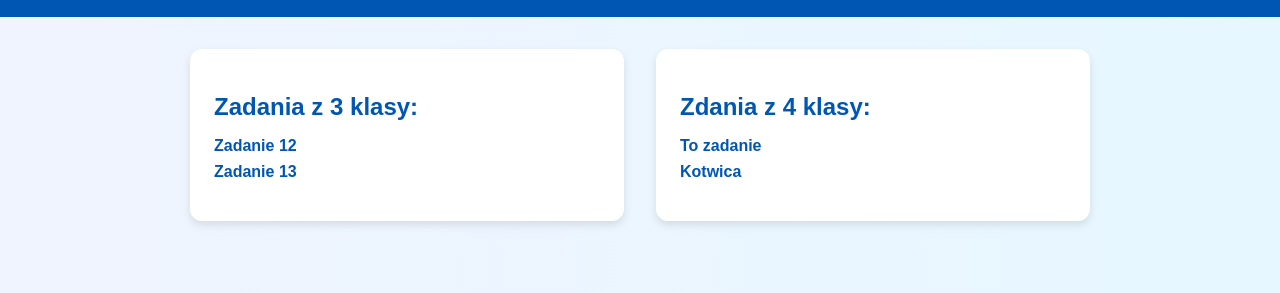
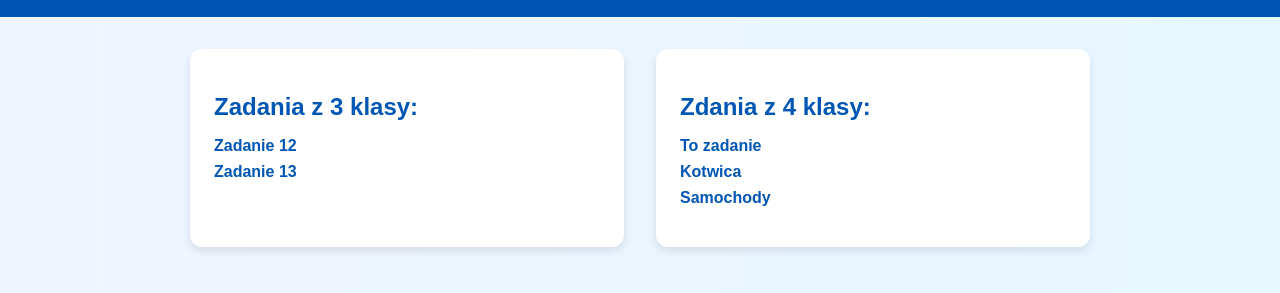
Before and after one commit to kontotestowedozadania/Zadanie4klasa, a plain HTML site: page index.html in a window 1280 px wide. Shown: the part 95-388 px from the top of the page. Drawn offline with Linux system fonts and the light colour scheme.

Commit message:
Update index.html

```diff
--- a/index.html
+++ b/index.html
@@ -94,6 +94,7 @@
       <ul>
         <li><a href="https://kontotestowedozadania.github.io/Zadanie4klasa/" target="_blank">To zadanie</a></li>
         <li><a href="https://kontotestowedozadania.github.io/kotwica/" target="_blank">Kotwica</a></li>
+        <li><a href="https://kontotestowedozadania.github.io/samochody/" target="_blank">Samochody</li>
       </ul>
     </section>
   </div>
```
